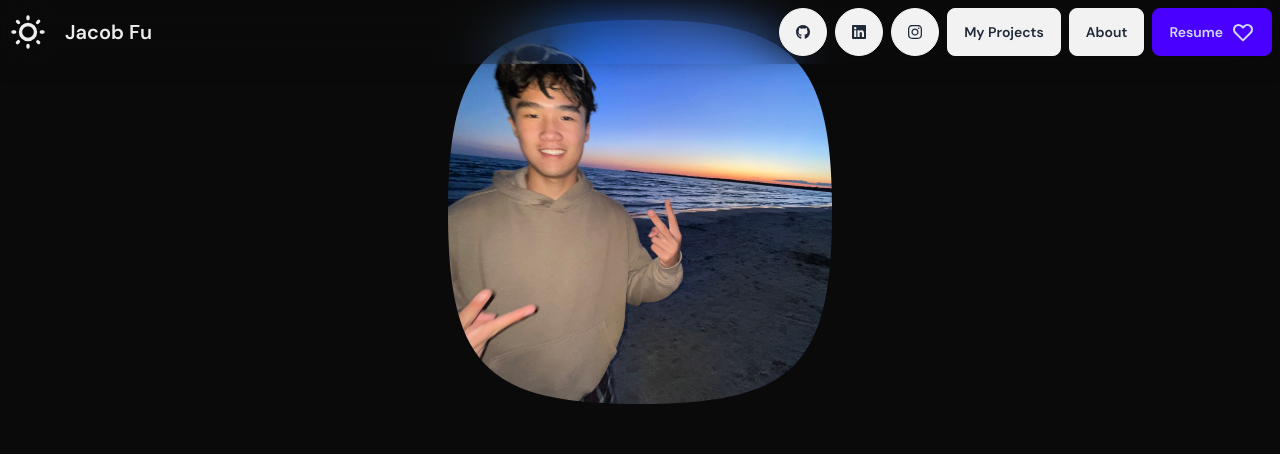
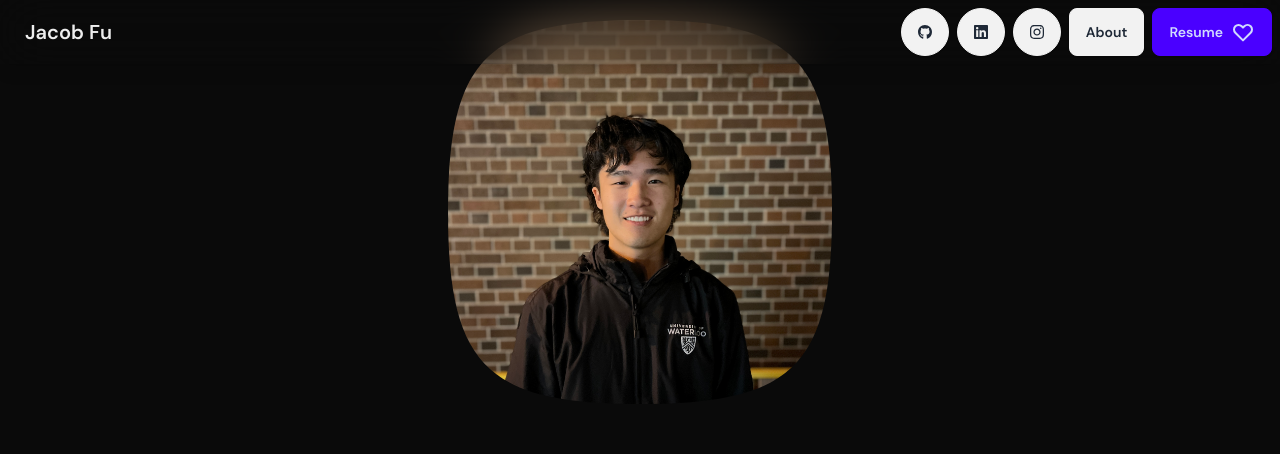
Before and after one commit to FuJacob/jacob-fu, a Next.js app: page / in a window 1280 px wide. Shown: the top 454 px of the page. Built offline with nearby package versions, Linux system fonts and the light colour scheme.

Commit message:
removed some things for now

```diff
--- a/src/app/components/About.jsx
+++ b/src/app/components/About.jsx
@@ -3,9 +3,11 @@ import Carousel from "./Carousel";
 const About = () => {
   return (
     <>
-      <div className="text-center flex flex-col items-center justify-center min-h-screen" >
+      <div className="text-center flex flex-col items-center justify-center min-h-screen">
         <div className="max-w-3xl">
-          <h1 className="text-7xl font-black leading-relaxed" id="about">About Me</h1>
+          <h1 className="text-7xl font-black leading-relaxed" id="about">
+            About Me
+          </h1>
           <p className="text-2xl mb-5">
             I'm a
             <a
@@ -22,10 +24,10 @@ const About = () => {
             When I'm not doing homework or working on fun projects, you can find
             me playing volleyball, badminton, or listening to music.
           </p>
-<div className="mt-12">
-            <Carousel/>
-
-</div>        </div>
+          {/* <div className="mt-12">
+            <Carousel />
+          </div> */}
+        </div>
       </div>
     </>
   );
--- a/src/app/components/Hero.jsx
+++ b/src/app/components/Hero.jsx
@@ -10,7 +10,7 @@ const Hero = () => {
         <div className="grid hero-content text-center">
           <div className="flex justify-center avatar mb-12">
             <div className="mask mask-squircle w-96">
-              <img src="avatar.jpg" alt="avatar" />
+              <img src="avatar1.jpg" alt="avatar" />
             </div>
           </div>
           <motion.div
--- a/src/app/components/Navbar.jsx
+++ b/src/app/components/Navbar.jsx
@@ -14,7 +14,7 @@ const Navbar = ({
       style={{ zIndex: 5 }}
     >
       <div className="navbar-start">
-        <ThemeController />
+        {/* <ThemeController /> */}
         <div className="dropdown">
           <div tabIndex={0} role="button" className="btn btn-ghost lg:hidden">
             <svg
@@ -51,8 +51,8 @@ const Navbar = ({
               <FaInstagram size={30}/>
             </button>
         </div>
-      <a className="btn" href="#projects">
-      My Projects</a>
+      {/* <a className="btn" href="#projects">
+      My Projects</a> */}
         <a className="btn" href="#about">
           {button2}
         </a>
```
Also changed, not shown: public/avatar1.JPG (added).
